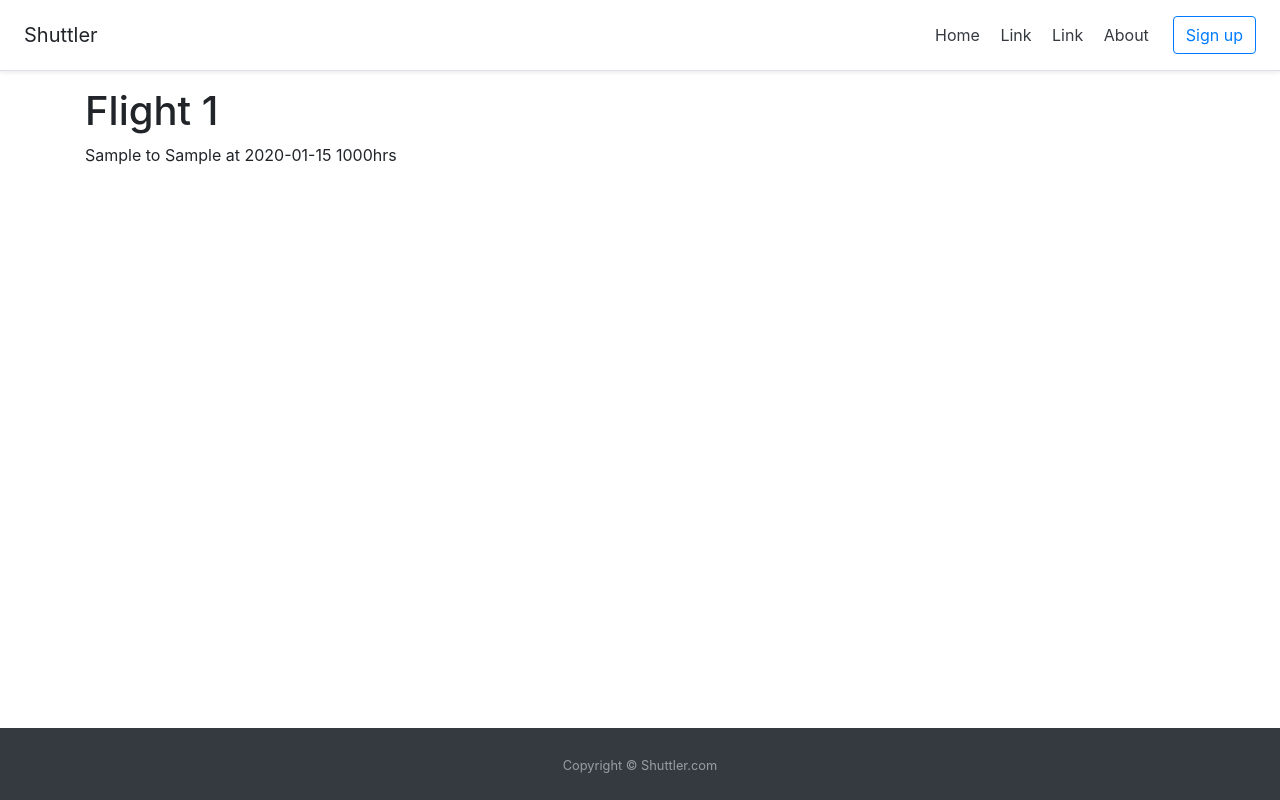
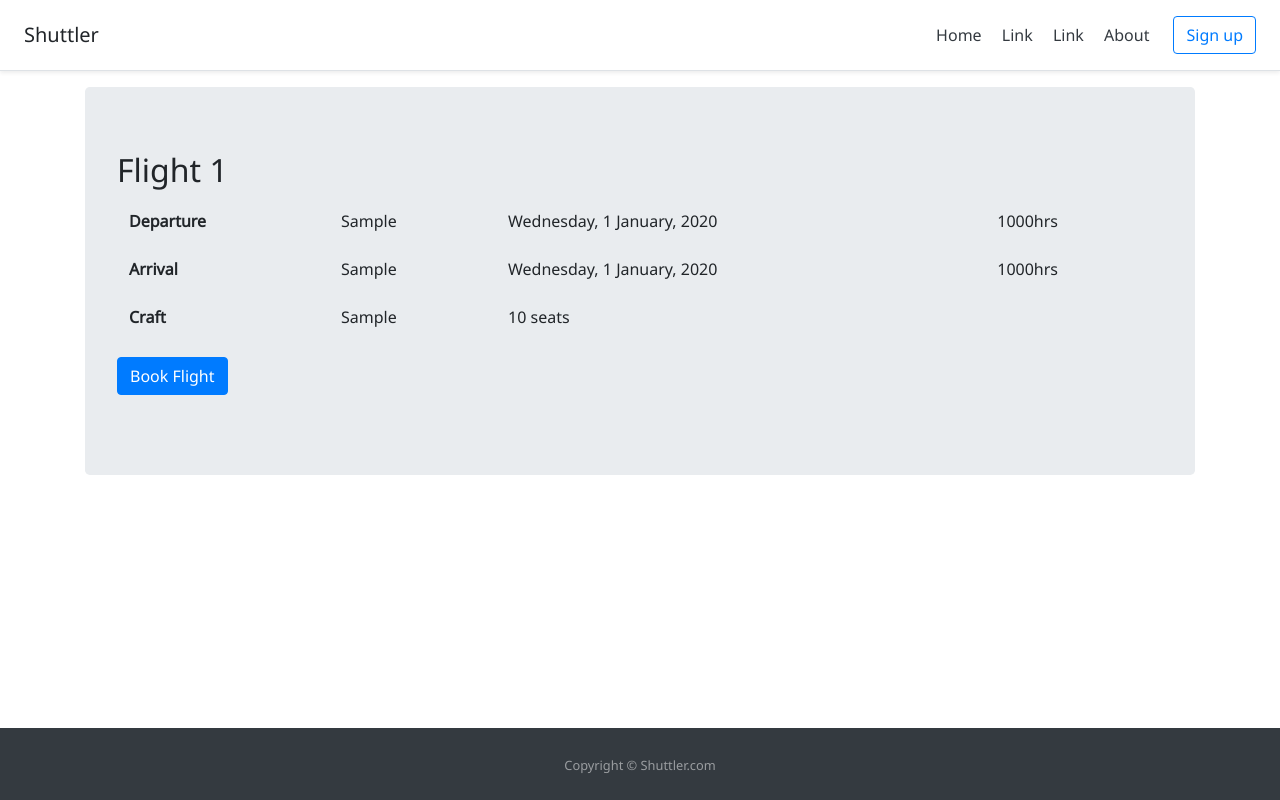
Before and after one commit to Aibek646/shuttler, a Django app: page /flight/1 in a window 1280 px wide. Run offline with Django 3.2, Linux system fonts and the light colour scheme; tables that the repository leaves empty hold one stand-in row (values such as "Sample post"); some libraries are stand-ins or nearby versions.

Commit message:
FLight Show FIrst Draft

```diff
--- a/main_app/static/css/style.css
+++ b/main_app/static/css/style.css
@@ -2,6 +2,7 @@ body {
   display: flex;
   flex-direction: column;
   min-height: 100vh;
+  font-family: 'Noto Sans', sans-serif;
 }
 
 main {
@@ -12,3 +13,7 @@ footer {
   padding-top: 0;
   text-align: center;
 }
+
+serif {
+  font-family: 'Noto Serif', serif;
+}
--- a/main_app/templates/base.html
+++ b/main_app/templates/base.html
@@ -5,8 +5,14 @@
 <head>
   <meta charset="UTF-8">
   <meta name="viewport" content="width=device-width, initial-scale=1.0">
+
+  <!-- Google Fonts -->
+  <link href="https://fonts.googleapis.com/css?family=Noto+Sans|Noto+Serif:400,400i&display=swap" rel="stylesheet">
+
   <!-- Bootstrap CSS -->
   <link rel="stylesheet" href="https://stackpath.bootstrapcdn.com/bootstrap/4.4.1/css/bootstrap.min.css" integrity="sha384-Vkoo8x4CGsO3+Hhxv8T/Q5PaXtkKtu6ug5TOeNV6gBiFeWPGFN9MuhOf23Q9Ifjh" crossorigin="anonymous">
+
+  <!-- Custom CSS -->
   <link rel="stylesheet" type="text/css" href="{% static 'css/style.css' %}">
   <title>Shuttler</title>
 </head>
@@ -25,7 +31,6 @@
     </div>
   </header>
 
-
   <main role="main" class="container">
     {% block content %}
     {% endblock %}
@@ -37,8 +42,10 @@
     </div>
   </footer>
 
+  <!-- Font Awesome -->
+  <script src="https://kit.fontawesome.com/26c4ac9e38.js" crossorigin="anonymous"></script>
 
-
+  <!-- Bootstrap Scripts -->
   <script src="https://code.jquery.com/jquery-3.4.1.slim.min.js" integrity="sha384-J6qa4849blE2+poT4WnyKhv5vZF5SrPo0iEjwBvKU7imGFAV0wwj1yYfoRSJoZ+n" crossorigin="anonymous"></script>
   <script src="https://cdn.jsdelivr.net/npm/popper.js@1.16.0/dist/umd/popper.min.js" integrity="sha384-Q6E9RHvbIyZFJoft+2mJbHaEWldlvI9IOYy5n3zV9zzTtmI3UksdQRVvoxMfooAo" crossorigin="anonymous"></script>
   <script src="https://stackpath.bootstrapcdn.com/bootstrap/4.4.1/js/bootstrap.min.js" integrity="sha384-wfSDF2E50Y2D1uUdj0O3uMBJnjuUD4Ih7YwaYd1iqfktj0Uod8GCExl3Og8ifwB6" crossorigin="anonymous"></script>
--- a/main_app/templates/flight.html
+++ b/main_app/templates/flight.html
@@ -1,7 +1,41 @@
 {% extends 'base.html' %}
 
 {% block content %}
-<h1>Flight {{flight_id}}</h1>
+<div class="jumbotron">
+  <div class="row">
+    <div class="col-sm">
+      <h2>Flight {{flight_info.id}}</h2>
+    </div>
+  </div>
+  <table class="table table-borderless">
+    <tr>
+      <th>Departure</td>
+      <td>{{flight_info.departure_port.abbr}}</td>
+      <td>{{dep_date}}</td>
+      <td>{{dep_time}}</td>
+    </tr>
+    <tr>
+      <th>Arrival</td>
+      <td>{{flight_info.arrival_port.abbr}}</td>
+      <td>{{arr_date}}</td>
+      <td>{{arr_time}}</td>
+    </tr>
+    <tr>
+      <th>Craft</td>
+      <td>{{flight_info.craft.model}}</td>
+      <td>{{flight_info.craft.numberOfSeats}} seats</td>
+    </tr>
+  </table>
+  <p>
+    <button class="btn btn-primary" type="button" data-toggle="collapse" data-target="#collapseExample" aria-expanded="false" aria-controls="collapseExample">
+      Book Flight
+    </button>
+  </p>
+  <div class="collapse" id="collapseExample">
+    <div class="card card-body">
+      Anim pariatur cliche reprehenderit, enim eiusmod high life accusamus terry richardson ad squid. Nihil anim keffiyeh helvetica, craft beer labore wes anderson cred nesciunt sapiente ea proident.
+    </div>
+  </div>
+</div>
 
-{{flight_info}}
 {% endblock content %}
--- a/main_app/views.py
+++ b/main_app/views.py
@@ -1,4 +1,4 @@
-from django.shortcuts import render
+from django.shortcuts import render, redirect
 from .models import Flight
 
 
@@ -7,9 +7,16 @@ def home(request):
 
 
 def flight(request, id):
-    flight = Flight.objects.get(id=id)
+    try:
+        flight = Flight.objects.get(id=id)
+    except:
+        return redirect('/')
     return render(request, 'flight.html', {
         'page_title': f'Flight {id}',
         'flight_id': id,
+        'dep_date': flight.departure_time.strftime("%A, %-m %B, %Y"),
+        'dep_time': flight.departure_time.strftime("%H%Mhrs"),
+        'arr_date': flight.arrival_time.strftime("%A, %-m %B, %Y"),
+        'arr_time': flight.arrival_time.strftime("%H%Mhrs"),
         'flight_info': flight}
     )
```
